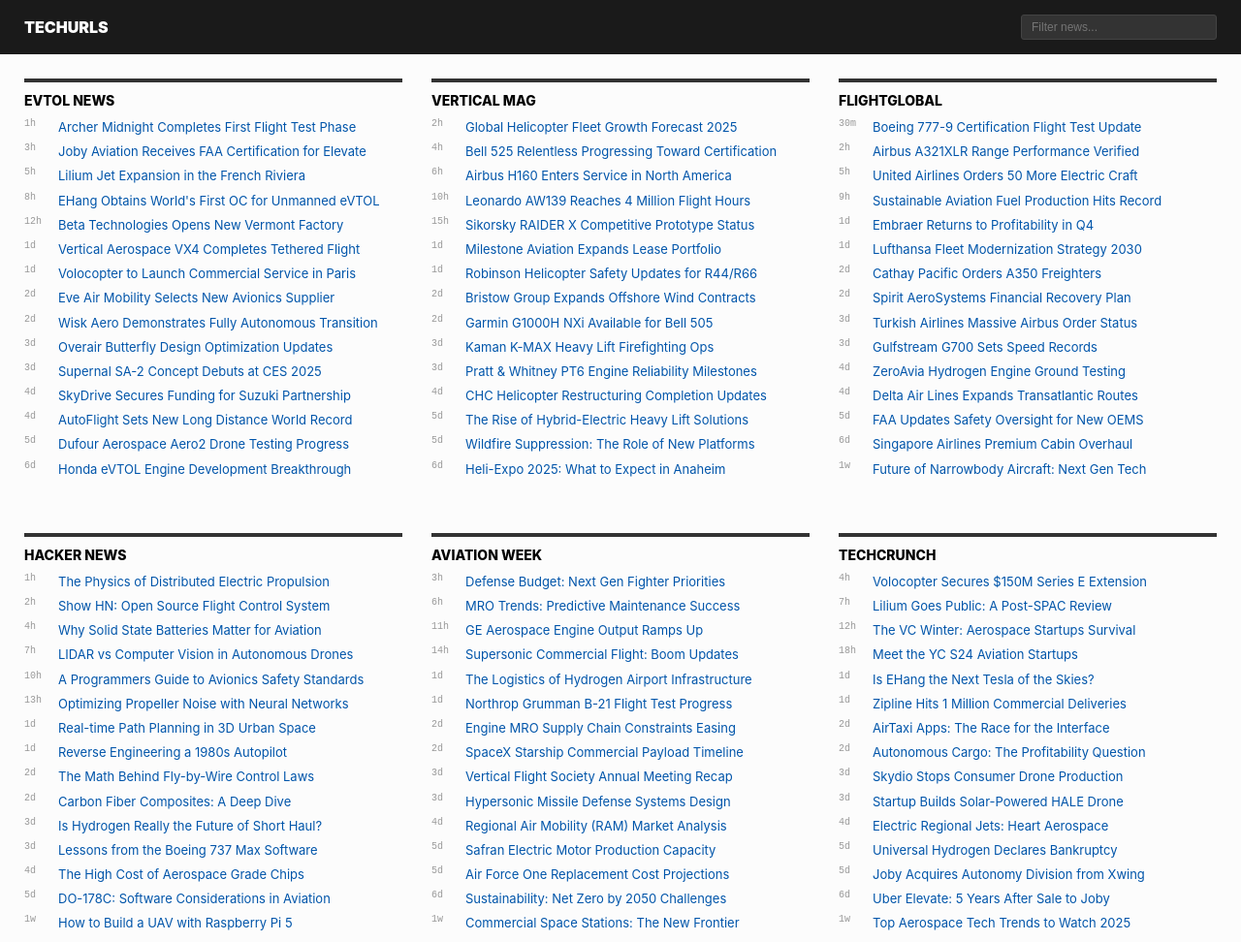
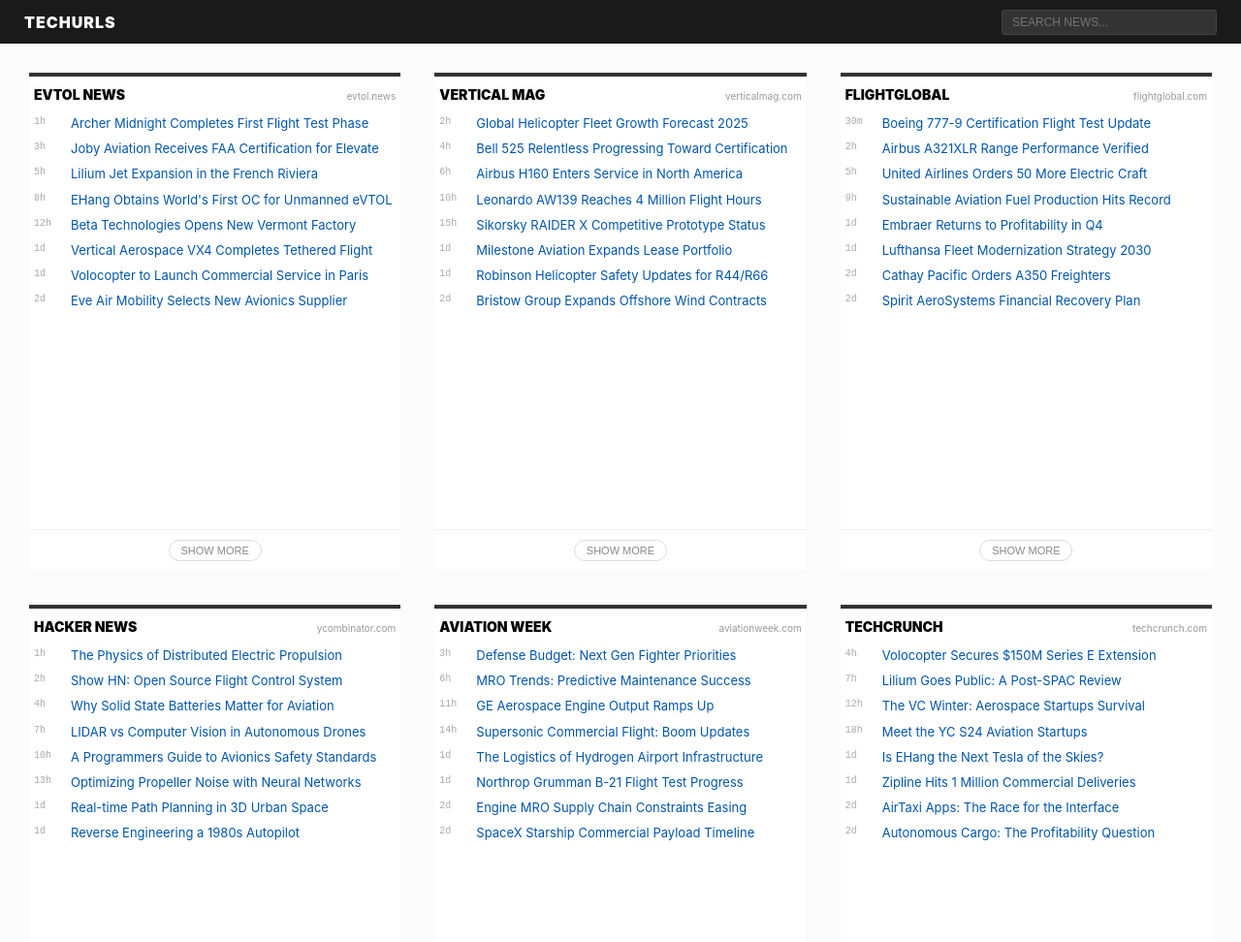
Before and after one commit to viridisor/mytechs, a plain HTML site: page index.html in a window 1280 px wide. Shown: the top 972 px of the page at 97% size. Drawn offline with Linux system fonts and the light colour scheme.

Commit message:
Update index.html

```diff
--- a/index.html
+++ b/index.html
@@ -3,116 +3,162 @@
 <head>
     <meta charset="UTF-8">
     <meta name="viewport" content="width=device-width, initial-scale=1.0">
-    <title>TECHURLS | 3-Columns</title>
+    <title>TECHURLS | Advanced Edition</title>
     <style>
-        :root { --bg: #fcfcfc; --header: #1a1a1a; --link: #0055aa; }
-        body { font-family: -apple-system, system-ui, sans-serif; background: var(--bg); margin: 0; font-size: 13px; }
-        header { background: var(--header); color: white; padding: 8px 25px; display: flex; justify-content: space-between; align-items: center; position: sticky; top: 0; z-index: 1000; height: 40px; }
-        header h1 { font-size: 16px; margin: 0; cursor: pointer; font-weight: 900; }
-        #search-input { background: #333; border: 1px solid #444; color: #fff; padding: 5px 10px; font-size: 12px; border-radius: 3px; width: 180px; outline: none; }
+        :root { --bg: #fcfcfc; --header: #1a1a1a; --link: #0055aa; --border: #333; }
+        body { font-family: -apple-system, system-ui, sans-serif; background: var(--bg); margin: 0; font-size: 13px; color: #333; }
 
-        .main-container { display: grid; grid-template-columns: repeat(3, 1fr); gap: 30px; padding: 25px; max-width: 1300px; margin: 0 auto; align-items: start; }
-        .site-column { border-top: 4px solid #333; padding-top: 10px; margin-bottom: 20px; }
-        .site-name { font-weight: 800; font-size: 14px; text-transform: uppercase; color: #000; text-decoration: none; display: block; margin-bottom: 10px; }
-        .article-list { list-style: none; padding: 0; margin: 0; }
-        .article-item { margin-bottom: 7px; display: flex; align-items: flex-start; }
-        .time-badge { font-size: 10px; color: #999; min-width: 35px; font-family: monospace; }
+        /* 顶部导航 */
+        header { background: var(--header); color: white; padding: 0 25px; display: flex; justify-content: space-between; align-items: center; position: sticky; top: 0; z-index: 1000; height: 45px; }
+        header h1 { font-size: 16px; margin: 0; cursor: pointer; font-weight: 900; letter-spacing: 1px; }
+        #search-input { background: #333; border: 1px solid #444; color: #fff; padding: 5px 10px; font-size: 12px; border-radius: 3px; width: 200px; outline: none; }
+
+        /* 3列布局容器 */
+        .main-container {
+            display: grid;
+            grid-template-columns: repeat(3, 1fr);
+            gap: 35px;
+            padding: 30px;
+            max-width: 1400px;
+            margin: 0 auto;
+            align-items: start;
+        }
+
+        /* 站点卡片 */
+        .site-column {
+            border-top: 4px solid var(--border);
+            padding-top: 10px;
+            background: #fff;
+            display: flex;
+            flex-direction: column;
+            height: 500px; /* 固定高度 */
+            position: relative;
+            box-shadow: 0 1px 3px rgba(0,0,0,0.02);
+        }
+
+        .site-header { display: flex; justify-content: space-between; align-items: baseline; margin-bottom: 12px; padding: 0 5px; }
+        .site-name { font-weight: 900; font-size: 14px; text-transform: uppercase; color: #000; text-decoration: none; }
+        .site-domain { font-size: 10px; color: #999; }
+
+        /* 滚动列表 */
+        .article-list {
+            list-style: none;
+            padding: 0 5px;
+            margin: 0;
+            overflow-y: auto; /* 开启滚动 */
+            flex-grow: 1;
+        }
+
+        /* 美化滚动条 */
+        .article-list::-webkit-scrollbar { width: 4px; }
+        .article-list::-webkit-scrollbar-thumb { background: #eee; border-radius: 10px; }
+        .article-list::-webkit-scrollbar-thumb:hover { background: #ccc; }
+
+        .article-item { margin-bottom: 8px; display: flex; align-items: flex-start; }
+        .time-badge { font-size: 10px; color: #aaa; min-width: 38px; font-family: monospace; padding-top: 2px; }
         .article-link { text-decoration: none; color: var(--link); line-height: 1.4; }
         .article-link:hover { text-decoration: underline; }
 
-        #loading-overlay { text-align: center; padding: 100px 20px; color: #666; }
-        .refresh-btn { background: #333; color: white; border: none; padding: 8px 16px; border-radius: 4px; cursor: pointer; margin-top: 15px; }
+        /* 手动加载按钮样式 */
+        .load-more-area {
+            padding: 10px;
+            text-align: center;
+            border-top: 1px solid #f0f0f0;
+            background: #fff;
+        }
+        .load-more-btn {
+            background: none;
+            border: 1px solid #ddd;
+            color: #888;
+            font-size: 11px;
+            padding: 4px 12px;
+            border-radius: 15px;
+            cursor: pointer;
+            text-transform: uppercase;
+        }
+        .load-more-btn:hover { background: #f9f9f9; color: #333; border-color: #bbb; }
+
         .hidden { display: none !important; }
 
-        @media (max-width: 900px) { .main-container { grid-template-columns: repeat(2, 1fr); } }
-        @media (max-width: 600px) { .main-container { grid-template-columns: 1fr; } #search-input { width: 100px; } }
+        /* 适配响应式 */
+        @media (max-width: 1000px) { .main-container { grid-template-columns: repeat(2, 1fr); } }
+        @media (max-width: 650px) { .main-container { grid-template-columns: 1fr; } .site-column { height: 400px; } }
     </style>
 </head>
 <body>
 
 <header>
-    <h1 onclick="location.reload(true)">TECHURLS</h1>
-    <div class="search-container">
-        <input type="text" id="search-input" placeholder="Filter news..." autocomplete="off">
-    </div>
+    <h1 onclick="location.reload()">TECHURLS</h1>
+    <input type="text" id="search-input" placeholder="SEARCH NEWS..." autocomplete="off">
 </header>
-
-<div id="loading-overlay">
-    <p id="status-text">正在从服务器同步最新数据...</p>
-    <button class="refresh-btn hidden" id="retry-btn" onclick="location.reload(true)">强制刷新页面</button>
-</div>
 
 <div class="main-container" id="content-grid"></div>
 
 <script>
-    (function() {
-        const grid = document.getElementById('content-grid');
-        const statusText = document.getElementById('status-text');
-        const retryBtn = document.getElementById('retry-btn');
-
-        // 超时检测：5秒不成功就显示刷新按钮
-        const timeout = setTimeout(() => {
-            if (grid.innerHTML === "") {
-                statusText.innerText = "数据加载缓慢，可能是网络或缓存问题。";
-                retryBtn.classList.remove('hidden');
-            }
-        }, 5000);
+    const INITIAL_COUNT = 8; // 默认显示的阈值：每个网站显示 8 条
 
     async function init() {
+        const grid = document.getElementById('content-grid');
         try {
-                // 1. 使用随机参数彻底绕过缓存
-                const jsonUrl = `./data/data.json?nocache=${Date.now()}`;
-                const response = await fetch(jsonUrl);
+            const response = await fetch('./data/data.json?v=' + Date.now());
+            const data = await response.json();
 
-                if (!response.ok) throw new Error(`无法找到数据文件 (HTTP ${response.status})`);
+            grid.innerHTML = data.map((site, index) => {
+                const hasMore = site.articles.length > INITIAL_COUNT;
 
-                const data = await response.json();
-                clearTimeout(timeout);
-
-                if (!data || data.length === 0) {
-                    statusText.innerText = "数据加载成功，但内容为空。请检查爬虫输出。";
-                    return;
-                }
-
-                // 2. 隐藏加载状态
-                document.getElementById('loading-overlay').style.display = 'none';
-
-                // 3. 渲染 3 列布局
-                grid.innerHTML = data.map(site => `
-                    <div class="site-column">
-                        <a href="${site.url || '#'}" class="site-name">${site.source.toUpperCase()}</a>
+                return `
+                <div class="site-column" id="site-${index}">
+                    <div class="site-header">
+                        <a href="${site.url || '#'}" class="site-name">${site.source}</a>
+                        <span class="site-domain">${site.domain || ''}</span>
+                    </div>
                     <ul class="article-list">
-                            ${site.articles.map(art => `
-                                <li class="article-item">
+                        ${site.articles.map((art, i) => `
+                            <li class="article-item ${i >= INITIAL_COUNT ? 'hidden extra-item' : ''}">
                                 <span class="time-badge">${art.time || '1h'}</span>
-                                    <a href="${art.link}" class="article-link" target="_blank" rel="noopener">${art.title}</a>
+                                <a href="${art.link}" class="article-link" target="_blank">${art.title}</a>
                             </li>
                         `).join('')}
                     </ul>
+                    ${hasMore ? `
+                        <div class="load-more-area">
+                            <button class="load-more-btn" onclick="showMore(this)">Show More</button>
                         </div>
-                `).join('');
+                    ` : ''}
+                </div>
+                `;
+            }).join('');
 
-                // 4. 搜索逻辑
-                document.getElementById('search-input').oninput = (e) => {
-                    const k = e.target.value.toLowerCase();
-                    document.querySelectorAll('.article-item').forEach(item => {
-                        item.classList.toggle('hidden', !item.innerText.toLowerCase().includes(k));
-                    });
-                    document.querySelectorAll('.site-column').forEach(col => {
-                        const hasVisible = Array.from(col.querySelectorAll('.article-item')).some(i => !i.classList.contains('hidden'));
-                        col.classList.toggle('hidden', !hasMatch); // 修正逻辑：应为 !hasVisible
-                    });
-                };
+            setupSearch();
         } catch (err) {
-                statusText.style.color = "red";
-                statusText.innerText = `错误: ${err.message}`;
-                retryBtn.classList.remove('hidden');
+            grid.innerHTML = `<div style="grid-column: 1/-1; text-align:center; padding:50px;">数据加载失败</div>`;
         }
     }
 
-        // 立即启动
+    // 显示更多新闻的逻辑
+    window.showMore = function(btn) {
+        const column = btn.closest('.site-column');
+        const extraItems = column.querySelectorAll('.extra-item');
+        extraItems.forEach(item => item.classList.remove('hidden'));
+        btn.parentElement.classList.add('hidden'); // 隐藏按钮区域
+    };
+
+    function setupSearch() {
+        const input = document.getElementById('search-input');
+        input.oninput = (e) => {
+            const val = e.target.value.toLowerCase();
+            document.querySelectorAll('.article-item').forEach(item => {
+                const isMatch = item.innerText.toLowerCase().includes(val);
+                item.classList.toggle('hidden', !isMatch);
+            });
+            // 搜索时自动隐藏“显示更多”区域，防止视觉干扰
+            document.querySelectorAll('.load-more-area').forEach(area => {
+                area.classList.toggle('hidden', val.length > 0);
+            });
+        };
+    }
+
     init();
-    })();
 </script>
 </body>
 </html>
```
Lines whose indentation alone changed are shown as unchanged.
